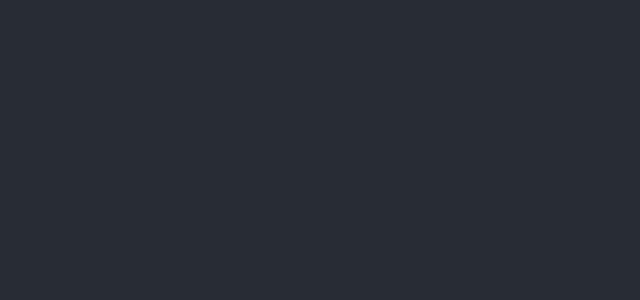
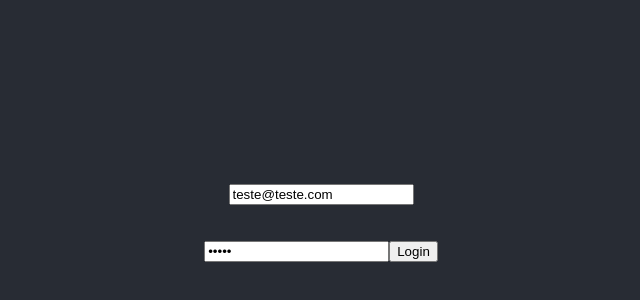
Before and after one commit to arv1983/Projeto-Panelinha-Colegio, a React (Create React App) app: page / in a window 1280 px wide. Shown: the part 182-482 px from the top of the page, without its empty margins (319-959 px from the left). Built offline with nearby package versions, Linux system fonts and the light colour scheme.

Commit message:
feat: login api, feat: services axios

```diff
--- a/package.json
+++ b/package.json
@@ -6,9 +6,13 @@
     "@testing-library/jest-dom": "^5.11.4",
     "@testing-library/react": "^11.1.0",
     "@testing-library/user-event": "^12.1.10",
+    "react-hook-form": "^6.15.4",
+    "@hookform/resolvers": "^1.3.5",
     "react": "^17.0.2",
     "react-dom": "^17.0.2",
     "react-scripts": "4.0.3",
+    "axios": "^0.21.1",
+    "yup": "^0.32.9",
     "web-vitals": "^1.0.1"
   },
   "scripts": {
--- a/src/App.js
+++ b/src/App.js
@@ -1,10 +1,11 @@
-import './App.css';
+import "./App.css";
+import Login from "./components/Login";
 
 function App() {
   return (
     <div className="App">
       <header className="App-header">
-
+        <Login />
       </header>
     </div>
   );
--- a/src/components/Login/index.js
+++ b/src/components/Login/index.js
@@ -1,16 +1,60 @@
+import api from "../../services/api";
+import * as yup from "yup";
+import { useForm } from "react-hook-form";
+import { yupResolver } from "@hookform/resolvers/yup";
+import axios from "axios";
+
 const Login = () => {
-  function submit(e) {
-    e.preventDefault();
-    console.log(e.target.username.value);
-  }
+  const handleData = (dados) => {
+    console.log(dados);
+    axios.post("https://capstone-grupo1.herokuapp.com/login", dados).then(
+      (response) => {
+        console.log(response);
+
+        localStorage.clear();
+        // armazenar token
+        if (response.request.status === 200) {
+          localStorage.setItem("token", JSON.stringify(response.data.access));
+          //    history.push('/home ou sei la')
+        } else {
+          console.log("deu merda");
+        }
+      },
+      (e) => {
+        console.log("deu merda2");
+        console.log(e);
+      }
+    );
+  };
+
+  const schema = yup.object().shape({
+    email: yup.string().required("required"),
+    password: yup.string().required("required"),
+  });
+  const { register, handleSubmit, errors } = useForm({
+    resolver: yupResolver(schema),
+  });
 
   return (
     <>
-      <form onSubmit={(e) => submit(e)}>
-        <input type="text" name="username"></input>
-        <input type="text" name="password"></input>
+      <form onSubmit={handleSubmit(handleData)}>
+        <input
+          id="email"
+          name="email"
+          ref={register}
+          placeholder="username"
+          defaultValue="teste@teste.com"
+        />
+        <p style={{ color: "red" }}>{errors.username?.message}</p>
+        <input
+          name="password"
+          type="password"
+          ref={register}
+          defaultValue="teste"
+          placeholder="password"
+        />
 
-        <button>Login </button>
+        <button type="submit">Login </button>
       </form>
     </>
   );
--- /dev/null
+++ b/src/services/api.js
@@ -0,0 +1,7 @@
+import axios from "axios";
+
+const api = axios.create({
+  baseURL: "https://capstone-grupo1.herokuapp.com",
+});
+
+export default api;
```
Also changed, not shown: 1 other file (tests, documents, lock files or other folders).
